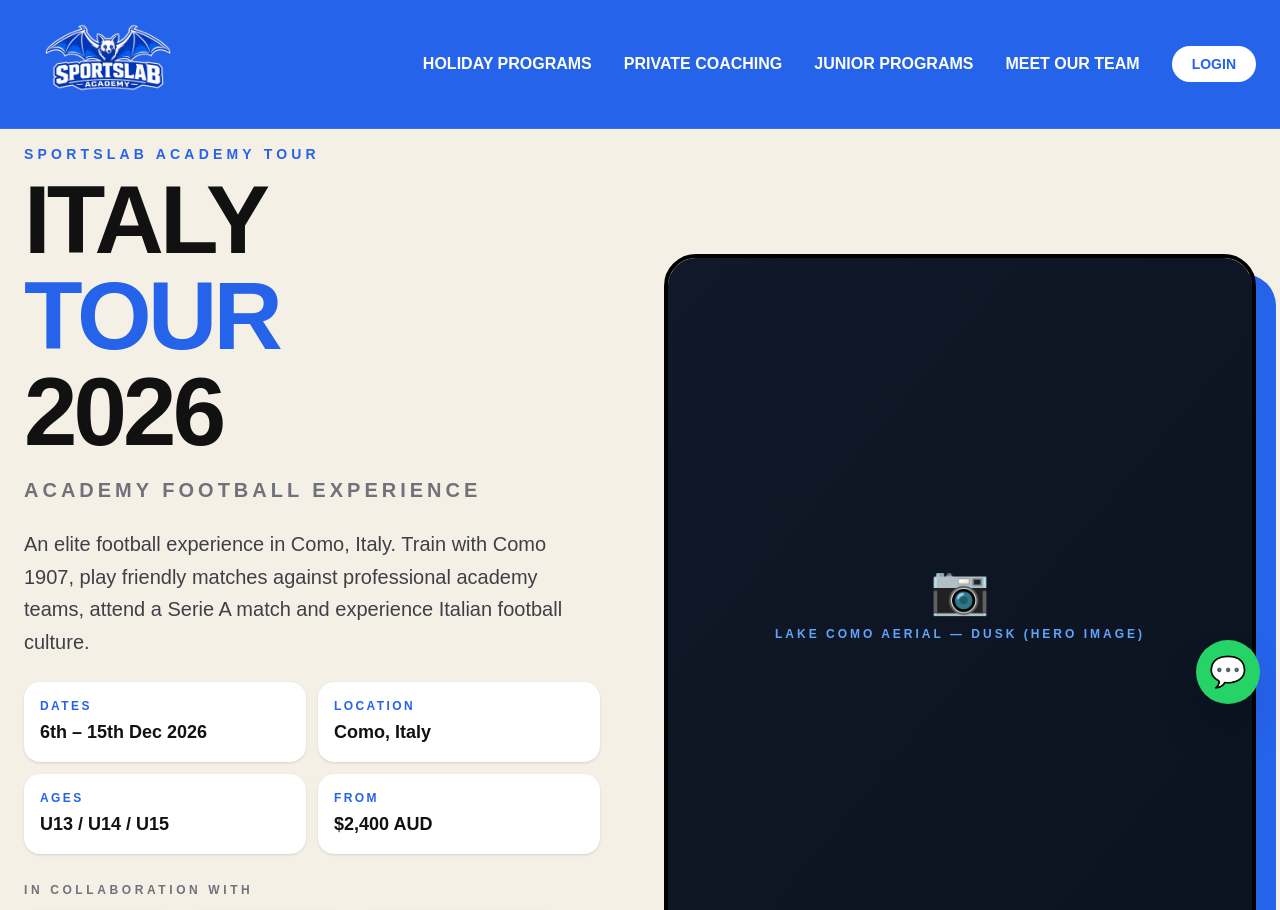
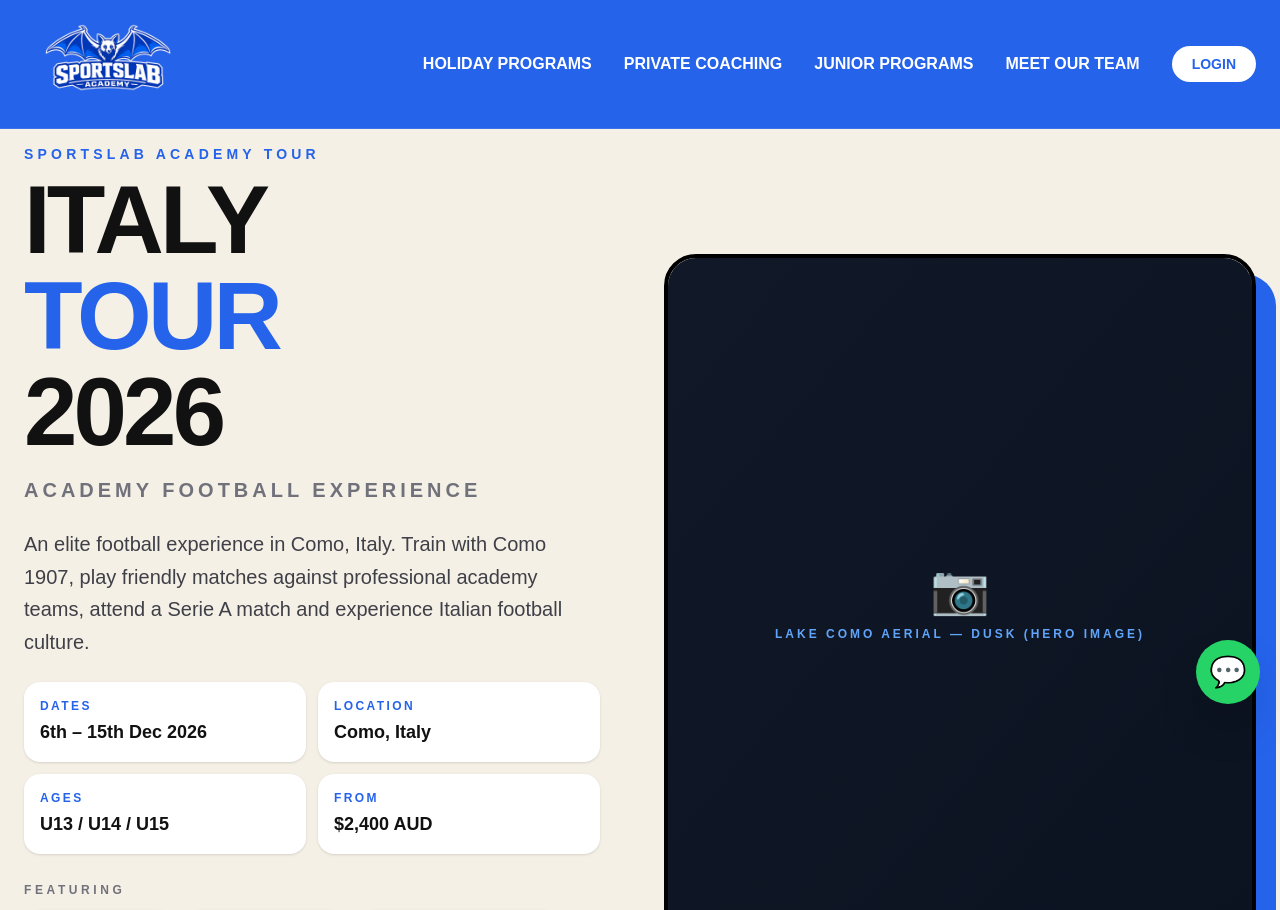
Before and after one commit to petru23/sportslabacademy, a Next.js app: page /italy-tour in a window 1280 px wide. Shown: the top 910 px of the page. Built offline with nearby package versions, Linux system fonts and the light colour scheme; no server answers.

Commit message:
refactor: change 'In Collaboration With' to 'Featuring'

```diff
--- a/app/italy-tour/page.tsx
+++ b/app/italy-tour/page.tsx
@@ -95,10 +95,10 @@
               ))}
             </div>
 
-            {/* COLLABORATING CLUBS */}
+            {/* FEATURING CLUBS */}
             <div className="mb-7">
               <p className="mb-3 text-[10px] font-black uppercase tracking-[0.3em] text-zinc-500 md:text-xs">
-                In Collaboration With
+                Featuring
               </p>
 
               <div className="flex flex-wrap items-center gap-3">
```
